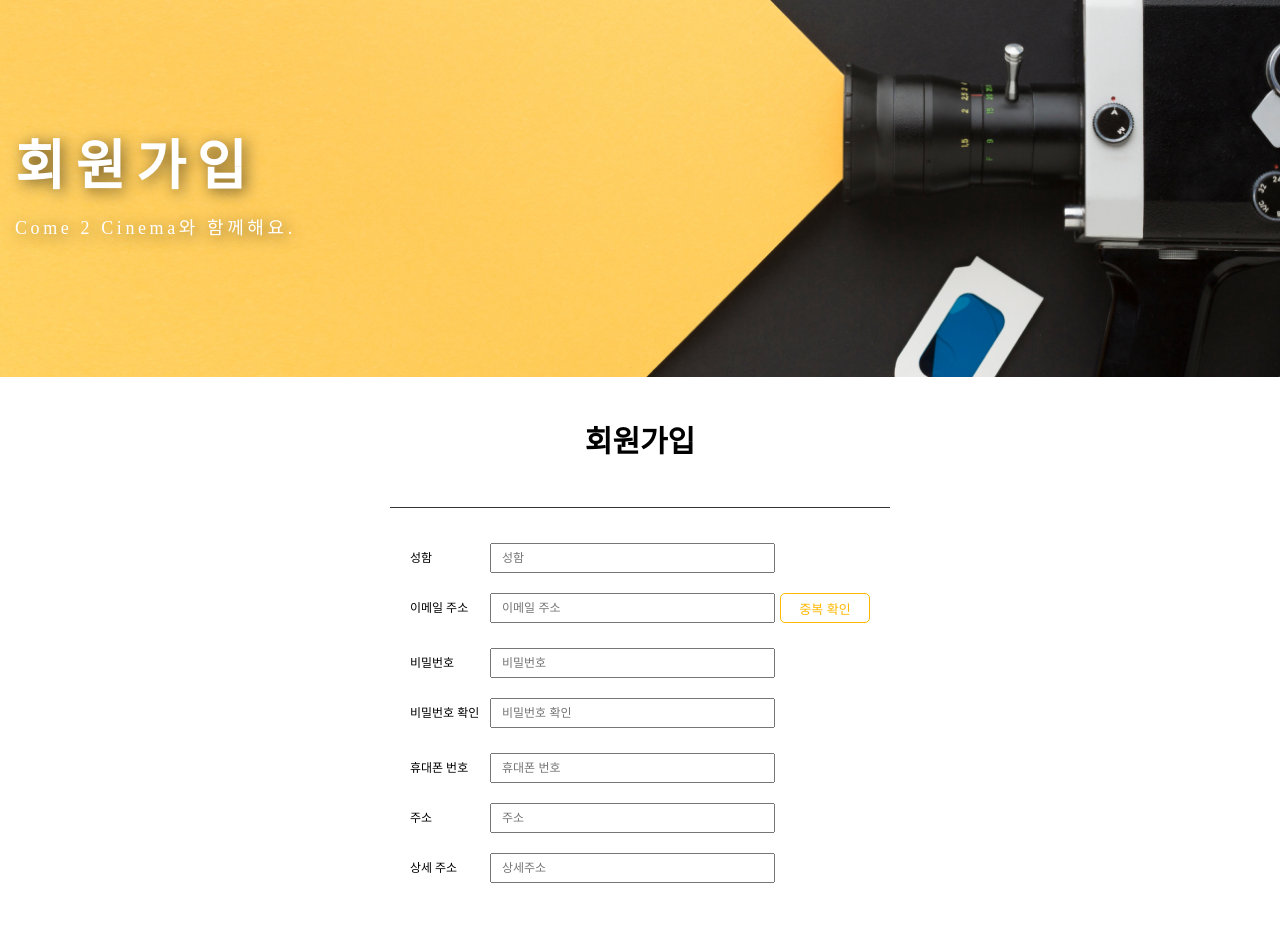
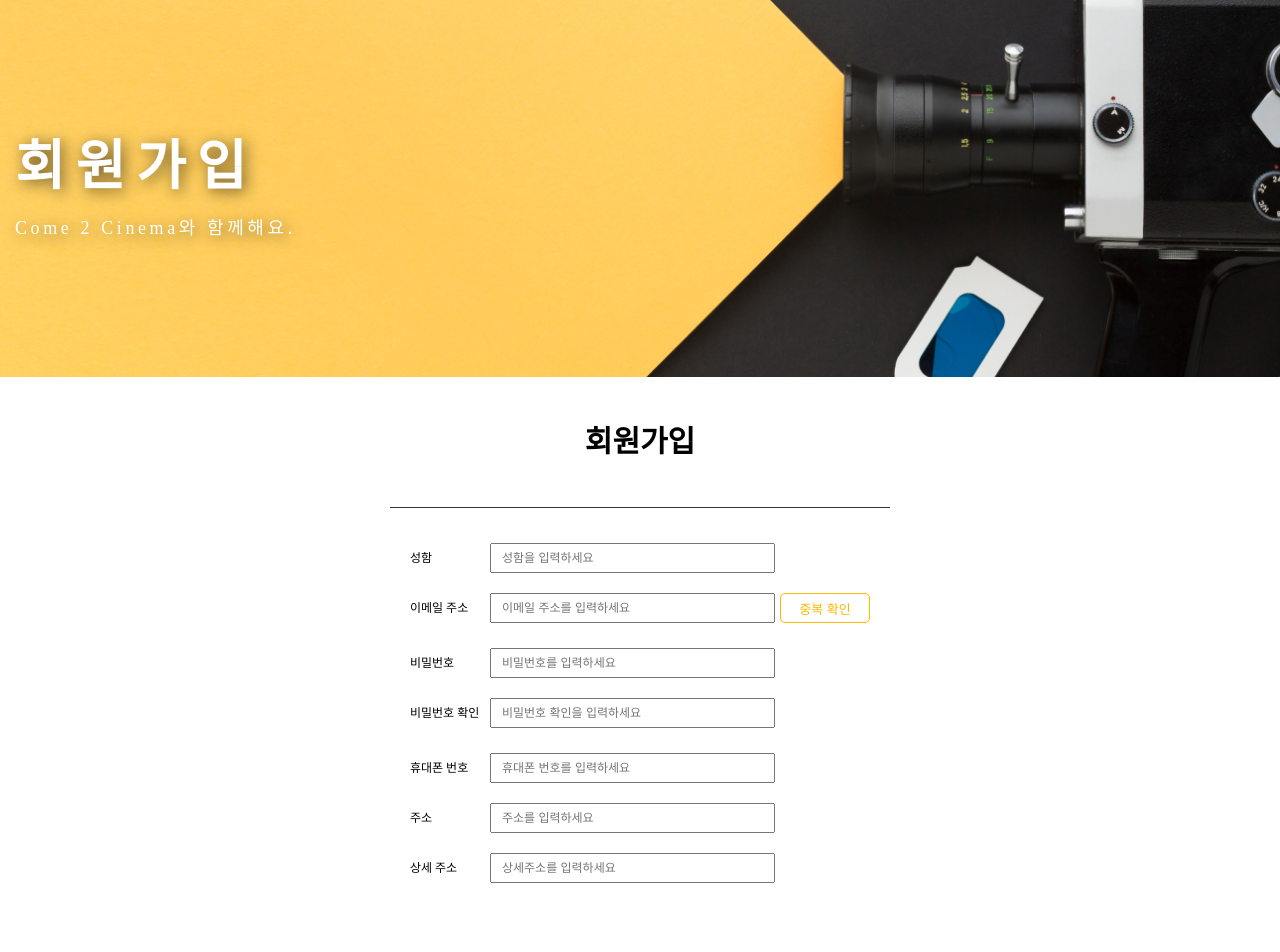
Before and after one commit to hdg4132/C2C_pubilc, a React (Create React App) app: page /signup in a window 1280 px wide. Shown: the top 952 px of the page. Built offline with nearby package versions, Linux system fonts and the light colour scheme; a web font is replaced by a local one.

Commit message:
240625 kwj 회원가입완료

```diff
--- a/src/components/Signup.js
+++ b/src/components/Signup.js
@@ -15,12 +15,12 @@ const Signup = () => {
   });
 
   const [formErrors, setFormErrors] = useState({}); // 각 입력 필드에 대한 오류
-  const [isSubmit, setIsSubmit] = useState(false); //
+  const [isSubmit, setIsSubmit] = useState(false); // 폼이 제출되기 시작할 때 true로 설정하고, 제출이 완료되면 다시 false로 설정하여 폼의 제출 상태를 관리
   const [emailDuplication, setEmailDuplication] = useState(false); // 이메일 중복 확인 여부
 
   const handleChange = (e) => {
-    const { name, value } = e.target; //
-    setFormValues({
+    const { name, value } = e.target; // 이벤트에서 name과 value를 추출합니다.
+    setFormValues({ // setFormValues를 사용하여 폼의 상태(formValues)를 업데이트합니다.
       ...formValues,
       [name]: value,
     });
@@ -77,14 +77,14 @@ const Signup = () => {
     return errors;
   };
 
-  const checkEmailDuplication = async () => { // 중복확인 버튼 클릭시 발생하는 함수
+  const checkEmailDuplication = async () => { // 이메일 입력 여부 확인
     if (!formValues.email) {
       alert("이메일을 입력해 주세요.");
       return;
     }
 
     try {
-      const response = await axios.post(
+      const response = await axios.post( // axios를 사용하여 서버에 POST 요청을 보냅니다.
         `http://localhost:8000/checkEmailDuplication`,
         { email: formValues.email }
       );
@@ -99,7 +99,7 @@ const Signup = () => {
         });
       }
 
-      alert(response.data.message);
+      alert(response.data.message);  // 서버에서 반환된 메시지를 사용자에게 알립니다.
     } catch (error) {
       console.error("이메일 중복 확인 중 오류:", error);
       alert("이메일 중복 확인 중 오류가 발생했습니다.");
@@ -165,7 +165,7 @@ const Signup = () => {
                 name="username"
                 id="name"
                 value={formValues.username}
-                placeholder="성함"
+                placeholder="성함을 입력하세요"
                 onChange={handleChange}
               />
               {formErrors.username && <p>{formErrors.username}</p>}
@@ -181,7 +181,7 @@ const Signup = () => {
                     name="email"
                     id="email"
                     value={formValues.email}
-                    placeholder="이메일 주소"
+                    placeholder="이메일 주소를 입력하세요"
                     onChange={handleChange}
                   />
                   {formErrors.email && <p>{formErrors.email}</p>}
@@ -205,7 +205,7 @@ const Signup = () => {
                   name="password"
                   id="password"
                   value={formValues.password}
-                  placeholder="비밀번호"
+                  placeholder="비밀번호를 입력하세요"
                   onChange={handleChange}
                 />
               </div>
@@ -220,7 +220,7 @@ const Signup = () => {
                 type="password"
                 name="confirmPassword"
                 value={formValues.confirmPassword}
-                placeholder="비밀번호 확인"
+                placeholder="비밀번호 확인을 입력하세요"
                 onChange={handleChange}
               />
               {formErrors.confirmPassword && (
@@ -236,7 +236,7 @@ const Signup = () => {
                 name="phoneNumber"
                 id="phonenumber"
                 value={formValues.phoneNumber}
-                placeholder="휴대폰 번호"
+                placeholder="휴대폰 번호를 입력하세요"
                 onChange={handleChange}
               />
               {formErrors.phoneNumber && <p>{formErrors.phoneNumber}</p>}
@@ -249,7 +249,7 @@ const Signup = () => {
                 type="text"
                 name="address"
                 value={formValues.address}
-                placeholder="주소"
+                placeholder="주소를 입력하세요"
                 onChange={handleChange}
               />
               {formErrors.address && <p>{formErrors.address}</p>}
@@ -263,7 +263,7 @@ const Signup = () => {
                 name="detailaddress"
                 id="detailaddress"
                 value={formValues.detailaddress}
-                placeholder="상세주소"
+                placeholder="상세주소를 입력하세요"
                 onChange={handleChange}
               />
               {formErrors.detailaddress && <p>{formErrors.detailaddress}</p>}
```
